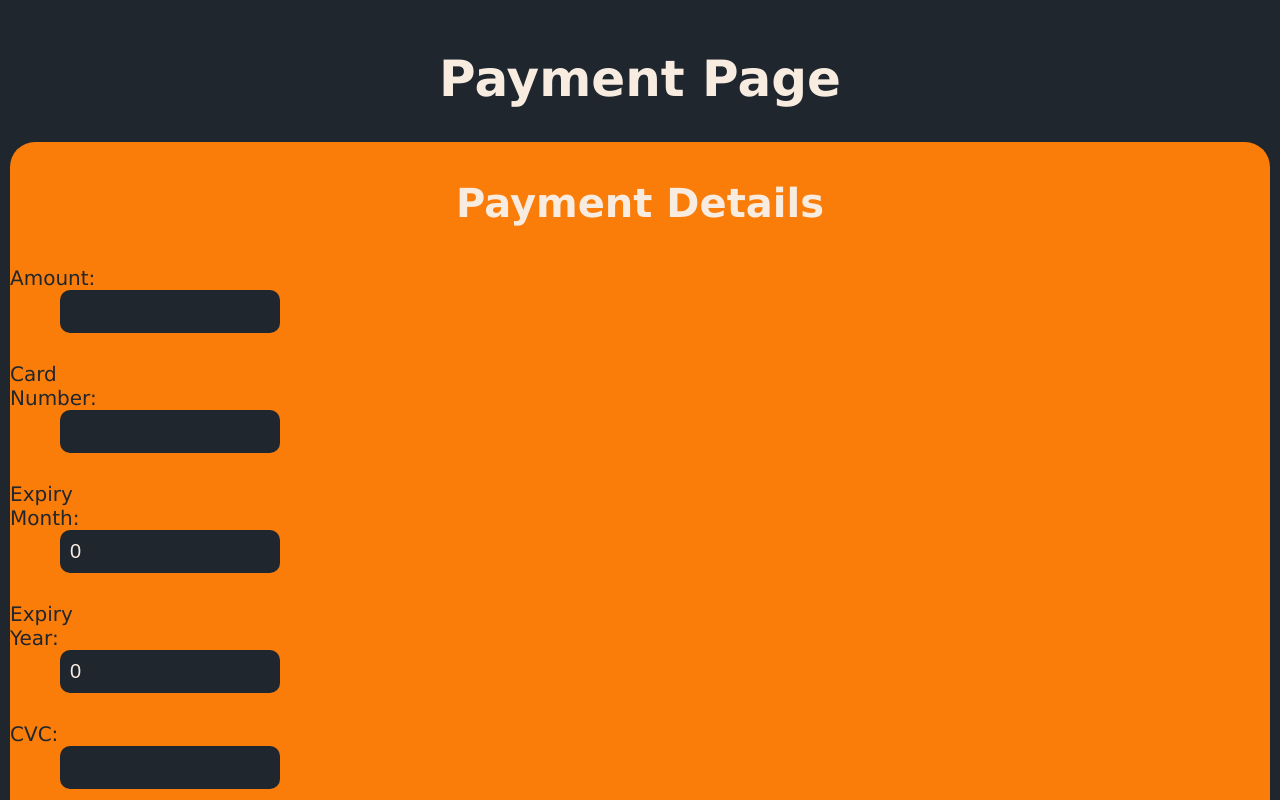
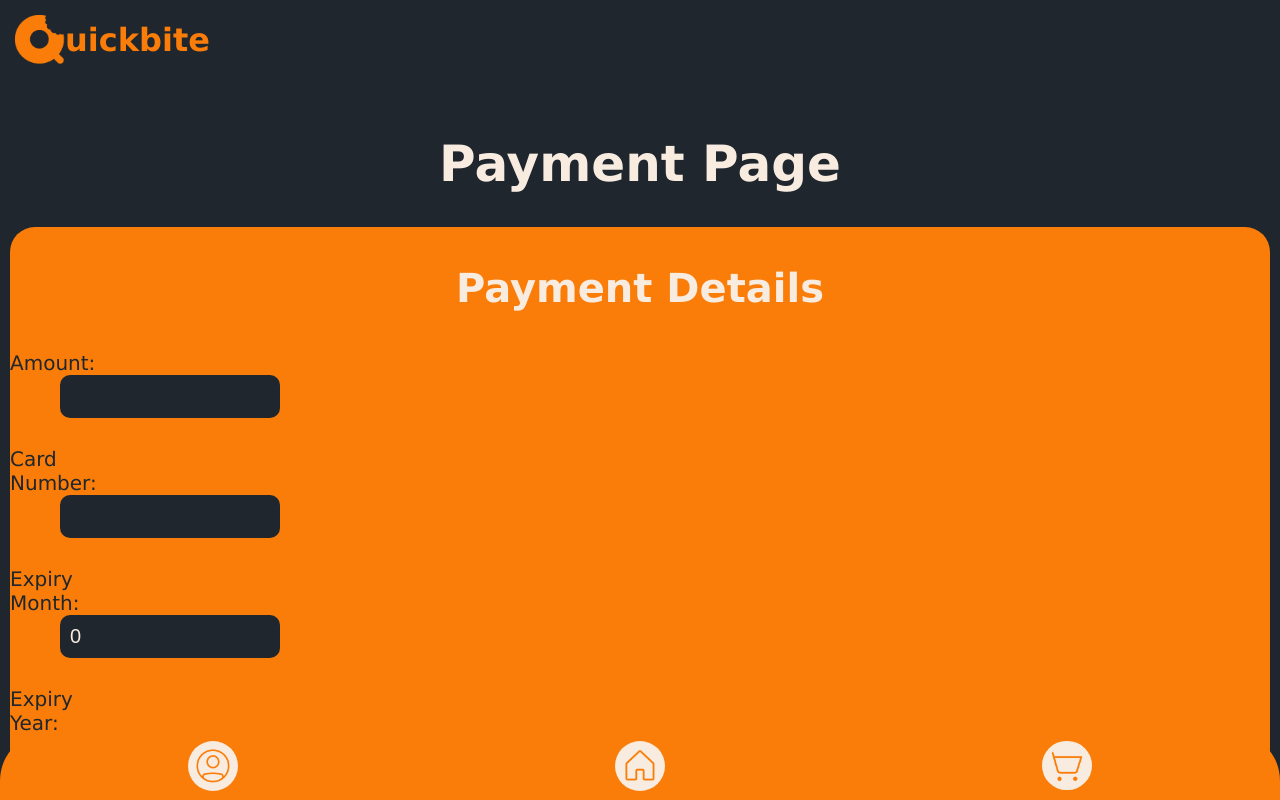
Before and after one commit to sammkrt/quickbitefe, a React (Create React App) app: page /payment in a window 1280 px wide. Shown: the top 800 px of the page. Built offline with nearby package versions, Linux system fonts and the light colour scheme.

Commit message:
trying fixes

```diff
--- a/src/pages/Cart/Cart.tsx
+++ b/src/pages/Cart/Cart.tsx
@@ -18,7 +18,7 @@ function Cart() {
       setCartById(data);
       setCartDishes(data.cartDishes);
       console.log(data);
-      console.log(idCart);
+      console.log(cartById);
     }
   };
   useEffect(() => {
@@ -46,7 +46,7 @@ function Cart() {
     fetchCartId(idCart);
   }, [user?.cartId]);
   let { idCart } = useParams();
-  const updateCart = (updatedCartDish: any) => {
+  const updateCart = async (updatedCartDish: any) => {
     const updatedCartDishes = cartDishes.map((cartDish) => {
       if (cartDish.id === updatedCartDish.id) {
         return updatedCartDish;
@@ -54,6 +54,11 @@ function Cart() {
       return cartDish;
     });
     setCartDishes(updatedCartDishes);
+    const result = await fetch(
+      `http://localhost:5242/api/Carts/${user?.cartId}`
+    );
+    const data = await result.json();
+    setCartById(data);
   };
   return (
     <main>
--- a/src/pages/Payment/Payment.tsx
+++ b/src/pages/Payment/Payment.tsx
@@ -1,19 +1,16 @@
 import React, { useState } from "react";
-import './Payment.css'
-
-interface PaymentIntent {
-  id: string;
-  amount: number;
-  currency: string;
-}
-
+import HeaderComponent from "../../components/HeaderComponent/HeaderComponent";
+import FooterComponent from "../../components/FooterComponent/FooterComponent";
+import { PaymentIntent } from "../../types/Types";
+import "./Payment.css";
 const Payment = () => {
-  const [paymentIntent, setPaymentIntent] = useState<PaymentIntent | null>(null);
+  const [paymentIntent, setPaymentIntent] = useState<PaymentIntent | null>(
+    null
+  );
   const [cardNumber, setCardNumber] = useState<string>("");
   const [expiryMonth, setExpiryMonth] = useState<number>(0);
   const [expiryYear, setExpiryYear] = useState<number>(0);
   const [cvc, setCvc] = useState<string>("");
-
   const createPayment = async (event: React.FormEvent<HTMLFormElement>) => {
     event.preventDefault();
     try {
@@ -30,21 +27,22 @@ const Payment = () => {
       if (response.ok) {
         const data = await response.json();
         setPaymentIntent(data);
-        console.log(paymentIntent?.id)
+        console.log(paymentIntent?.id);
         completePayment();
       }
     } catch {
       console.log("error");
     }
   };
-
   const completePayment = async () => {
     if (!paymentIntent) {
       console.error("Payment intent is null or undefined");
       return;
     }
     try {
-      const response = await fetch("http://localhost:5242/Payment/paymentmethod", {
+      const response = await fetch(
+        "http://localhost:5242/Payment/paymentmethod",
+        {
           method: "POST",
           headers: {
             "Content-Type": "application/json",
@@ -55,7 +53,8 @@ const Payment = () => {
             ExpiryYear: expiryYear,
             Cvc: cvc,
           }),
-      });
+        }
+      );
       if (!response.ok) {
         console.error("Error creating payment method:", response.statusText);
         return;
@@ -84,9 +83,9 @@ const Payment = () => {
       console.error("Error creating payment method:", error);
     }
   };
-
   return (
     <div className="payment-main">
+      <HeaderComponent />
       <h1 className="payment-h1">Payment Page</h1>
       <form onSubmit={createPayment}>
         <div className="payment-section">
@@ -141,6 +140,7 @@ const Payment = () => {
           </button>
         </div>
       </form>
+      <FooterComponent />
     </div>
   );
 };
--- a/src/types/Types.tsx
+++ b/src/types/Types.tsx
@@ -67,3 +67,8 @@ export interface CartDishProps {
   cartDishes: cartDish;
   updateCart: (cartDish: cartDish) => void;
 }
+export interface PaymentIntent {
+  id: string;
+  amount: number;
+  currency: string;
+}
```
Lines whose indentation alone changed are shown as unchanged.
